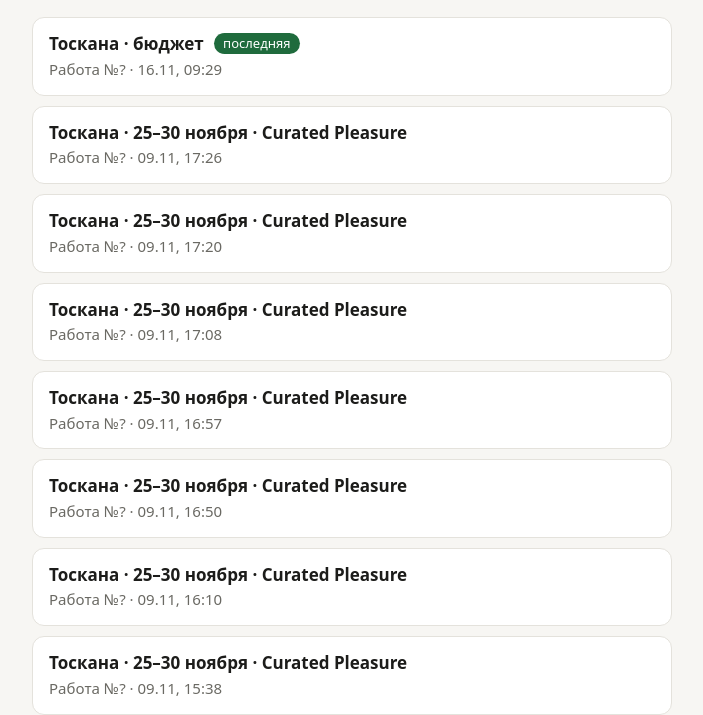
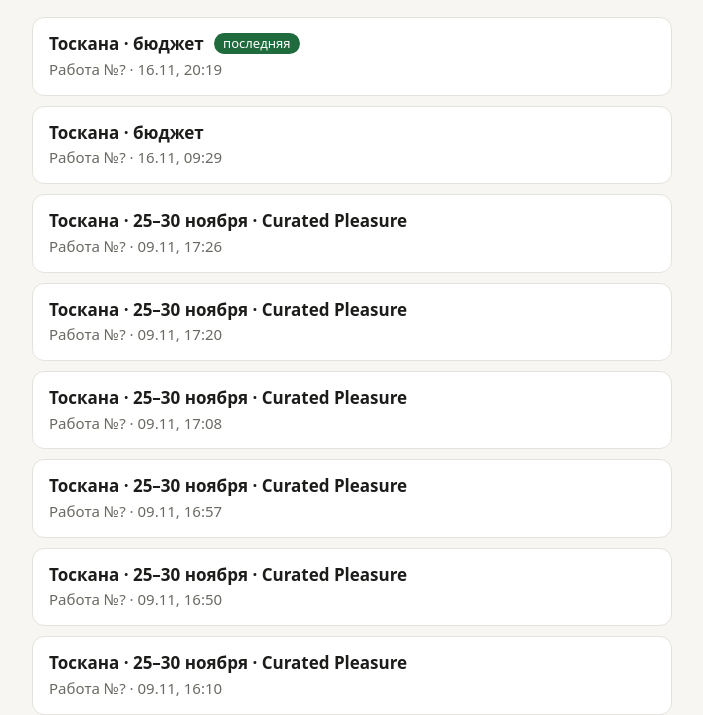
Before and after one commit to Seriouscakedata/timtu-pages, a plain HTML site: page stranica-a41fd185/index.html in a window 1280 px wide. Shown: the part 90-805 px from the top of the page, without its empty margins (288-991 px from the left). Drawn offline with Linux system fonts and the light colour scheme.

Commit message:
Все версии — работа #?

```diff
--- a/stranica-a41fd185/index.html
+++ b/stranica-a41fd185/index.html
@@ -25,7 +25,8 @@ a{display:block;padding:14px 16px;color:inherit;text-decoration:none}
 <h1>Все версии</h1>
 <p class="sub">Свежая — сверху. У каждой версии свой адрес.</p>
 <ol>
-<li><a href="https://Seriouscakedata.github.io/timtu-pages/stranica-a41fd185/h1794814113570/"><span class="what">Тоскана · бюджет <span class="latest">последняя</span></span><span class="when">Работа №? · 16.11, 09:29</span></a></li>
+<li><a href="https://Seriouscakedata.github.io/timtu-pages/stranica-a41fd185/h1794853049425/"><span class="what">Тоскана · бюджет <span class="latest">последняя</span></span><span class="when">Работа №? · 16.11, 20:19</span></a></li>
+<li><a href="https://Seriouscakedata.github.io/timtu-pages/stranica-a41fd185/h1794814113570/"><span class="what">Тоскана · бюджет</span><span class="when">Работа №? · 16.11, 09:29</span></a></li>
 <li><a href="https://Seriouscakedata.github.io/timtu-pages/stranica-a41fd185/h1794237657702/"><span class="what">Тоскана · 25–30 ноября · Curated Pleasure</span><span class="when">Работа №? · 09.11, 17:26</span></a></li>
 <li><a href="https://Seriouscakedata.github.io/timtu-pages/stranica-a41fd185/h1794237408191/"><span class="what">Тоскана · 25–30 ноября · Curated Pleasure</span><span class="when">Работа №? · 09.11, 17:20</span></a></li>
 <li><a href="https://Seriouscakedata.github.io/timtu-pages/stranica-a41fd185/h1794236350350/"><span class="what">Тоскана · 25–30 ноября · Curated Pleasure</span><span class="when">Работа №? · 09.11, 17:08</span></a></li>
```
